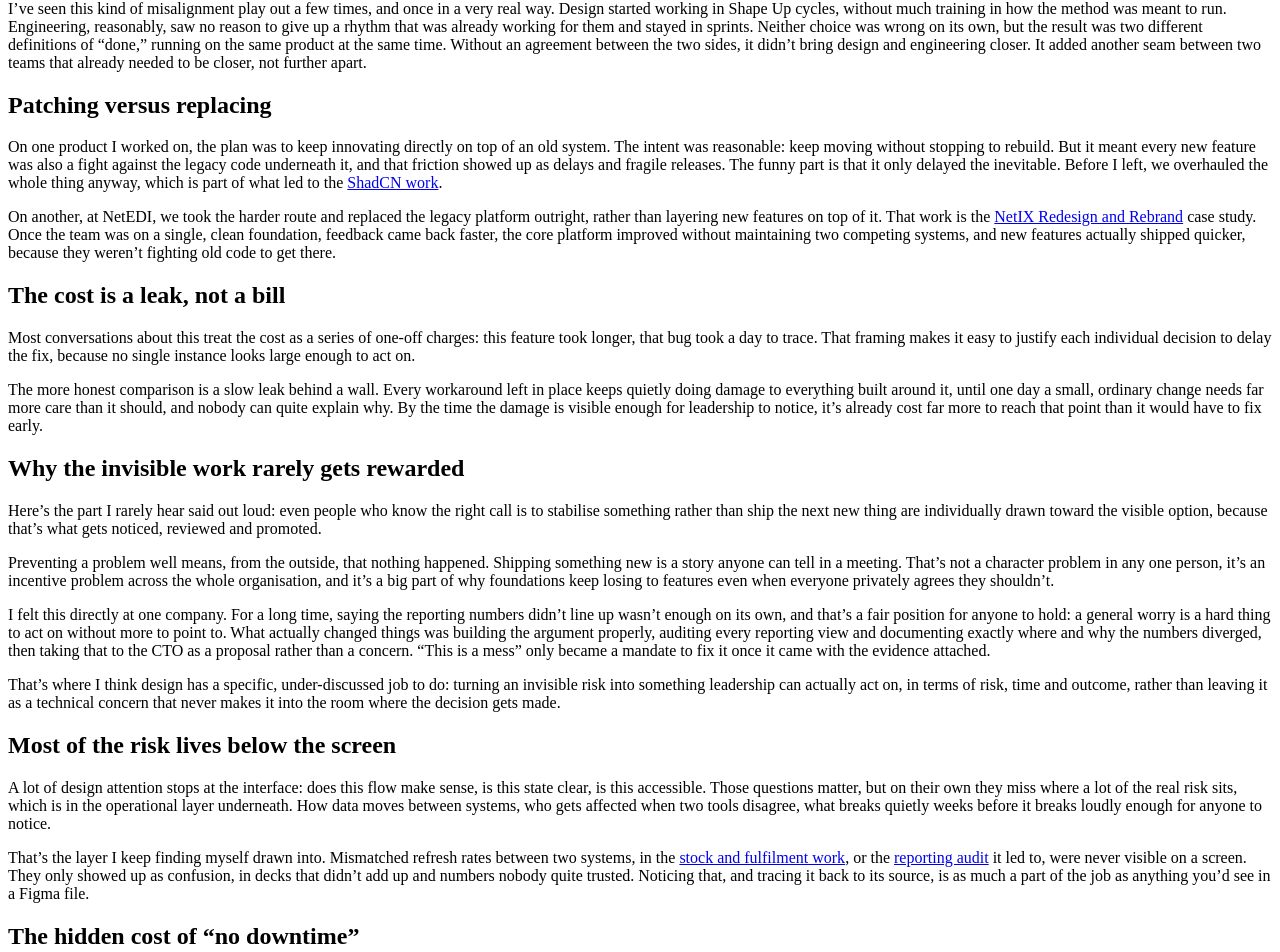
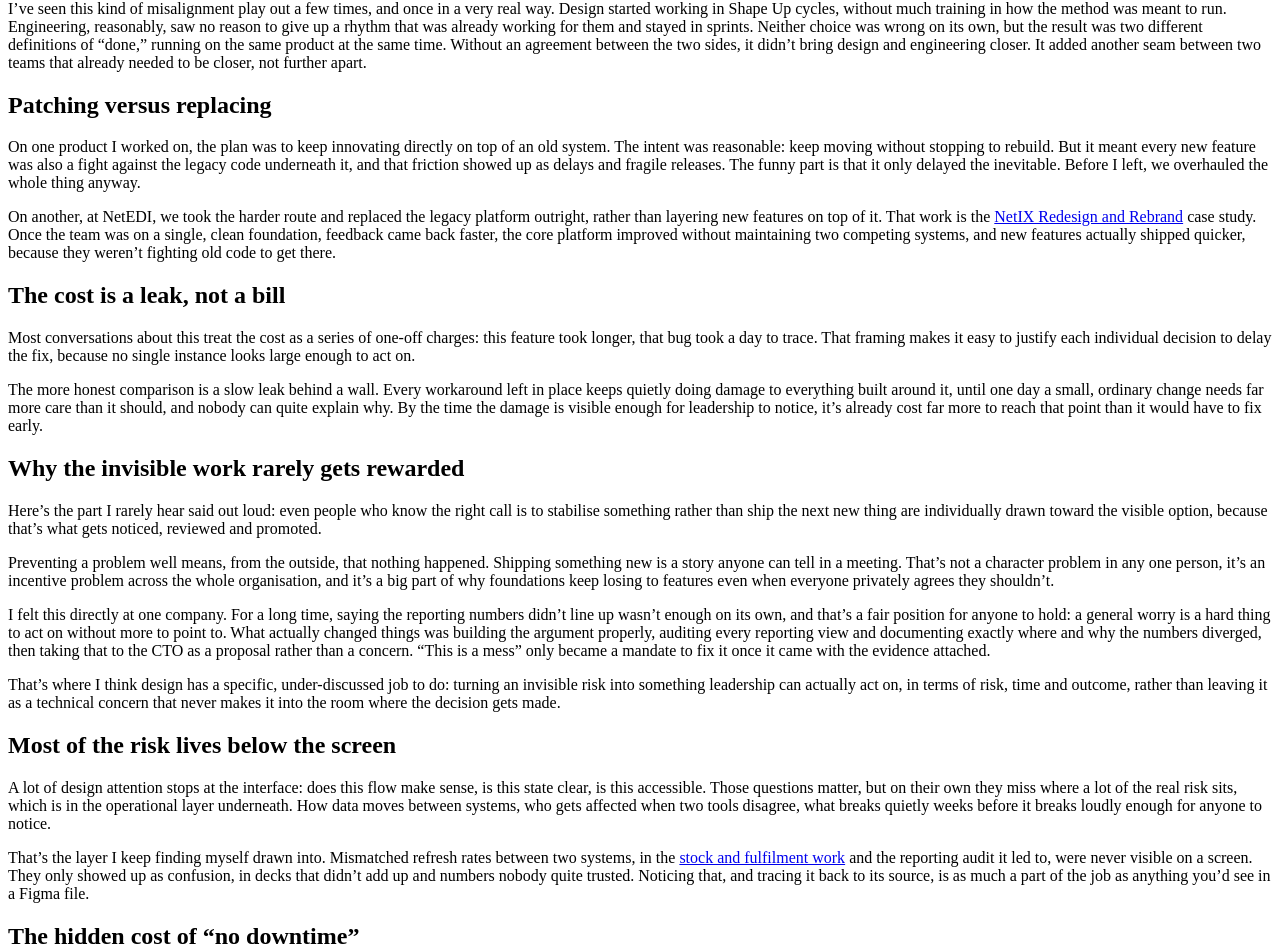
Before and after one commit to jadeparrish/portfolio, a Next.js app: page /thinking/legacy in a window 1280 px wide. Shown: the part 534-1486 px from the top of the page. Built offline with nearby package versions, Linux system fonts and the light colour scheme.

Commit message:
Refactor legacy page content for clarity
Removed unnecessary text from legacy page content.

```diff
--- a/app/thinking/legacy/page.js
+++ b/app/thinking/legacy/page.js
@@ -129,9 +129,7 @@ export default function LegacyArticle() {
                 to rebuild. But it meant every new feature was also a fight against the
                 legacy code underneath it, and that friction showed up as delays and
                 fragile releases. The funny part is that it only delayed the inevitable.
-                Before I left, we overhauled the whole thing anyway, which is part of what
-                led to the{' '}
-                <InlineLink href="/thinking/shadcn">ShadCN work</InlineLink>.
+                Before I left, we overhauled the whole thing anyway.
               </p>
               <p>
                 On another, at NetEDI, we took the harder route and replaced the legacy
@@ -217,10 +215,8 @@ export default function LegacyArticle() {
               <p>
                 That&rsquo;s the layer I keep finding myself drawn into. Mismatched refresh
                 rates between two systems, in the{' '}
-                <InlineLink href="/work/stock">stock and fulfilment work</InlineLink>, or
-                the{' '}
-                <InlineLink href="/work/reporting">reporting audit</InlineLink>{' '}
-                it led to, were never visible on a screen. They only showed up as
+                <InlineLink href="/work/stock">stock and fulfilment work</InlineLink> and
+                the reporting audit it led to, were never visible on a screen. They only showed up as
                 confusion, in decks that didn&rsquo;t add up and numbers nobody quite
                 trusted. Noticing that, and tracing it back to its source, is as much a
                 part of the job as anything you&rsquo;d see in a Figma file.
```
